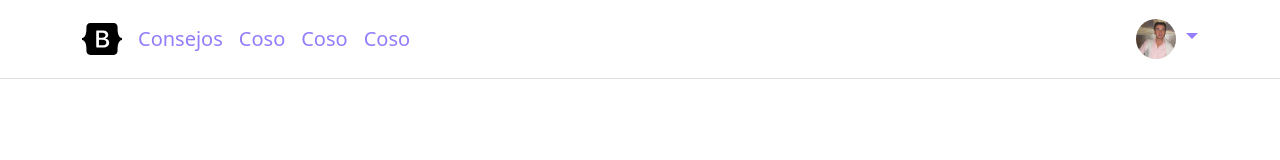
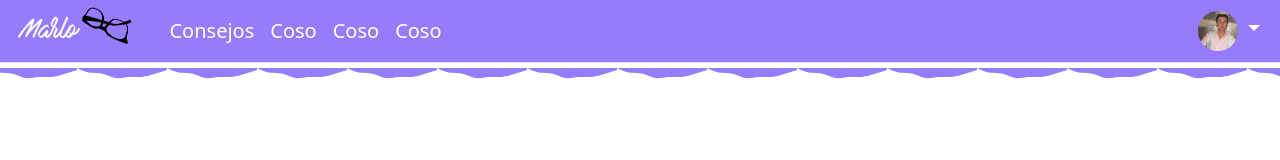
Before and after one commit to sermc/marlo, a plain HTML site: page inicio.html in a window 1280 px wide. Drawn offline with nearby package versions, Linux system fonts and the light colour scheme.

Commit message:
Añadido un poco de estilo al header - Sergio

```diff
--- a/inicio.html
+++ b/inicio.html
@@ -4,6 +4,7 @@
     <meta charset="UTF-8">
     <meta http-equiv="X-UA-Compatible" content="IE=edge">
     <meta name="viewport" content="width=device-width, initial-scale=1.0">
+    <link rel="shortcut icon" href="img/gafas.png" />
 
     <!-- Link hacia Bootstrap -->
     <link rel="stylesheet" href="bootstrap-5.1.3-dist/css/bootstrap.min.css" >
@@ -15,42 +16,30 @@
 </head>
 <body>
 
-    <!-- SVGS A UTILIZAR -->
-    <svg xmlns="http://www.w3.org/2000/svg" style="display: none;">
-        <symbol id="bootstrap" viewBox="0 0 118 94">
-            <title>Bootstrap</title>
-            <path fill-rule="evenodd" clip-rule="evenodd" d="M24.509 0c-6.733 0-11.715 5.893-11.492 12.284.214 6.14-.064 14.092-2.066 20.577C8.943 39.365 5.547 43.485 0 44.014v5.972c5.547.529 8.943 4.649 10.951 11.153 2.002 6.485 2.28 14.437 2.066 20.577C12.794 88.106 17.776 94 24.51 94H93.5c6.733 0 11.714-5.893 11.491-12.284-.214-6.14.064-14.092 2.066-20.577 2.009-6.504 5.396-10.624 10.943-11.153v-5.972c-5.547-.529-8.934-4.649-10.943-11.153-2.002-6.484-2.28-14.437-2.066-20.577C105.214 5.894 100.233 0 93.5 0H24.508zM80 57.863C80 66.663 73.436 72 62.543 72H44a2 2 0 01-2-2V24a2 2 0 012-2h18.437c9.083 0 15.044 4.92 15.044 12.474 0 5.302-4.01 10.049-9.119 10.88v.277C75.317 46.394 80 51.21 80 57.863zM60.521 28.34H49.948v14.934h8.905c6.884 0 10.68-2.772 10.68-7.727 0-4.643-3.264-7.207-9.012-7.207zM49.948 49.2v16.458H60.91c7.167 0 10.964-2.876 10.964-8.281 0-5.406-3.903-8.178-11.425-8.178H49.948z"></path>
-          </symbol>
-    </svg>
+    <!-- ----------------------------------     HEADER    ------------------------------------------->
 
-    <!-- -------------------------------------------------------------------------------------------- -->
-
-    <header class="p-3 mb-3 border-bottom">
-        <div class="container">
+    <header class="p-2 mb-5 border-bottom">
+        <div class="container-fluid">
           <div class="d-flex flex-wrap align-items-center justify-content-center justify-content-lg-start">
-            <a href="#" class="d-flex align-items-center mb-2 mb-lg-0 text-dark text-decoration-none">
-              <svg class="bi me-2" width="40" height="32" role="img" aria-label="Bootstrap"><use xlink:href="#bootstrap"/></svg>
+            <a href="#" class="d-flex align-items-center mb-2 mb-lg-0 text-decoration-none">
+                <h4>Marlo</h4><img src="img/logo.png" id="gafas">
             </a>
 
-            <ul class="nav col-12 col-lg-auto me-lg-auto mb-2 justify-content-center mb-md-0">
+            <ul class="nav col-12 col-lg-auto me-lg-auto  justify-content-center mb-md-0">
               <li><a href="#" class="nav-link px-2 azulito">Consejos</a></li>
               <li><a href="#" class="nav-link px-2 azulito">Coso</a></li>
               <li><a href="#" class="nav-link px-2 azulito">Coso</a></li>
               <li><a href="#" class="nav-link px-2 azulito">Coso</a></li>
             </ul>
 
-            <!-- <form class="col-12 col-lg-auto mb-3 mb-lg-0 me-lg-3">
-              <input type="search" class="form-control" placeholder="Search..." aria-label="Search">
-            </form> -->
-
             <div class="dropdown">
               <a href="#" class="d-block azulito text-decoration-none dropdown-toggle" role="button" id="dropdownUser1" data-bs-toggle="dropdown" aria-expanded="false">
                 <img src="img/Marco2.png" width="40" height="40" class="rounded-circle">
               </a>
               <ul class="dropdown-menu text-small" id="dropdownUser1" aria-labelledby="dropdownUser1">
-                <li><a class="dropdown-item" href="#">Perfil</a></li>
-                <li><a class="dropdown-item" href="#">Ajustes</a></li>
-                <li><a class="dropdown-item" href="#">Mensajes</a></li>
+                <li><a class="dropdown-item" href="perfil.html">Perfil</a></li>
+                <li><a class="dropdown-item" href="ajustes.html">Ajustes</a></li>
+                <li><a class="dropdown-item" href="mensajes.html">Mensajes</a></li>
                 <li><hr class="dropdown-divider"></li>
                 <li><a class="dropdown-item" href="index.html">Cerrar Sesión</a></li>
               </ul>
@@ -59,6 +48,7 @@
         </div>
       </header>
 
+      <!-- --------------------------------------------------------------------------------------------------------------------- -->
 
 </body>
 </html>
--- a/styles/inicio1.css
+++ b/styles/inicio1.css
@@ -7,9 +7,51 @@
     background-repeat: no-repeat;
 } */
 
+@font-face {
+    font-family: marlo;
+    src: url("../fonts/mark_my_words.ttf");
+}
+
 .azulito{
-    color: rgb(148,124,251);
+    color: white;
     font-size: 1.25em;
+}
+
+.azulito:hover{
+    color:black;
+}
+
+header{
+    background-color: rgb(148,124,251);
+
+}
+
+header h4{
+    font-family: marlo;
+    color: white;
+    position: relative;
+    top: 5px;
+}
+
+header::after{
+    content: "";
+    position: absolute;
+    top:8.5%;
+    left: -1%;
+    height: 20px;
+    width: 101%;
+    background-image: url(../img/Backgrounds/back_header.svg);
+}
+
+#gafas {
+    width: 52px;
+    height: 42px;
+    filter: invert();
+    position: relative;
+    top:-5px;
+    left: 4px;
+    transform: rotate(22deg);
+    margin-right: 2em;
 }
 
   .text-small {
```
Also changed, not shown: img/Backgrounds/back_header.svg (added).
